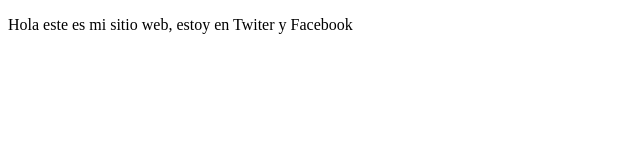
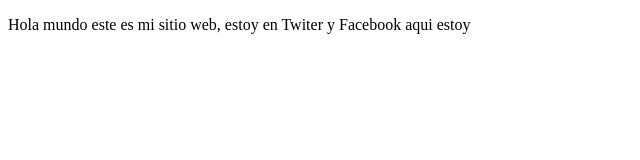
Before and after one commit to amorel001/project01, a plain HTML site: page index.html in a window 1280 px wide. Shown: the whole page, without its empty margins (0-640 px from the left). Drawn offline with Linux system fonts and the light colour scheme.

Commit message:
con cambios agregados sitio de twich

```diff
--- a/index.html
+++ b/index.html
@@ -8,7 +8,7 @@
 </head>
 <body>
     <p>
-       Hola este es mi sitio web, estoy en Twiter y Facebook
+       Hola mundo este es mi sitio web, estoy en Twiter y Facebook aqui estoy
     </p>
 
 </body>
```
